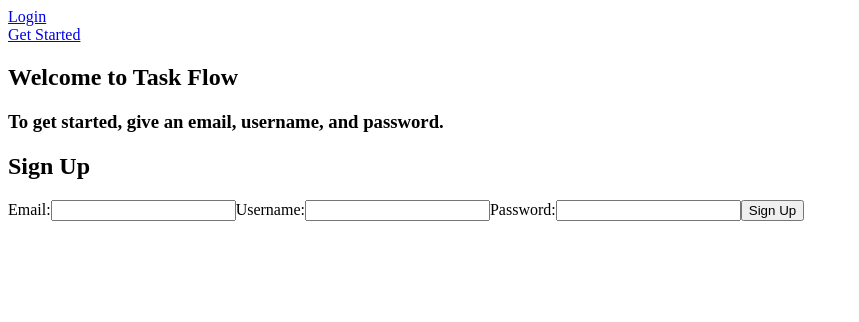
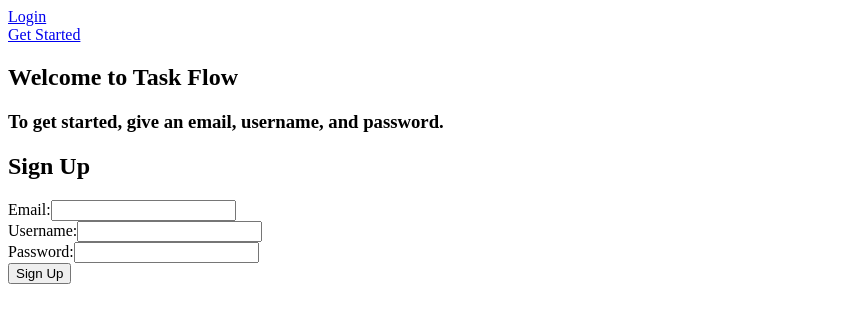
Before and after one commit to fullstackstorm/task-flow, a React (Create React App) app in the folder client/: page /signup in a window 1280 px wide. Shown: the top 322 px of the page, without its empty margins (0-859 px from the left). Built offline with nearby package versions, Linux system fonts and the light colour scheme.

Commit message:
Re-create signup form with formik.

```diff
--- a/client/src/components/SignUpForm.js
+++ b/client/src/components/SignUpForm.js
@@ -1,82 +1,68 @@
-import React, { useState } from "react";
-import { useFormik } from "formik";
+import React from "react";
+import { Formik, Field, Form, ErrorMessage } from "formik";
+import * as Yup from "yup";
 
 function SignUpForm() {
-  const [formData, setFormData] = useState({
+  const initialValues = {
     email: "",
     username: "",
     password: "",
+  };
+
+  const validationSchema = Yup.object({
+    email: Yup.string().email("Invalid email address").required("Required"),
+    username: Yup.string().required("Required"),
+    password: Yup.string().required("Required"),
   });
 
-  const handleChange = (event) => {
-    const { name, value } = event.target;
-    setFormData({
-      ...formData,
-      [name]: value,
-    });
-  };
-
-  const handleSubmit = async (event) => {
-    event.preventDefault();
-
+  const onSubmit = async (values, { setSubmitting }) => {
     // Send a POST request to the /signup endpoint
     try {
-      const response = await fetch("http://127.0.0.1:5555/signup", {
+      await fetch("http://127.0.0.1:5555/signup", {
         method: "POST",
         headers: {
           "Content-Type": "application/json",
         },
-        body: JSON.stringify(formData),
+        body: JSON.stringify(values),
       });
-
-      if (response.status === 201) {
-        // Successful signup
-        // You can redirect the user to a login page or display a success message
-      } else {
-        // Handle signup errors (e.g., validation errors or server errors)
-        // Display an error message to the user
-      }
     } catch (error) {
       console.error("Error:", error);
-      // Handle network or request-related errors
     }
+    setSubmitting(false);
   };
 
   return (
     <div className="form">
       <h2>Sign Up</h2>
-      <form onSubmit={handleSubmit}>
-        <label>
-          Email:
-          <input
-            type="email"
-            name="email"
-            value={formData.email}
-            onChange={handleChange}
-          />
-        </label>
+      <Formik
+        initialValues={initialValues}
+        validationSchema={validationSchema}
+        onSubmit={onSubmit}
+      >
+        {() => (
+          <Form>
+            <div className="form-field">
+              <label>Email:</label>
+              <Field type="email" name="email" />
+              <ErrorMessage name="email" component="div" className="error" />
+            </div>
 
-        <label>
-          Username:
-          <input
-            type="text"
-            name="username"
-            value={formData.username}
-            onChange={handleChange}
-          />
-        </label>
+            <div className="form-field">
+              <label>Username:</label>
+              <Field type="text" name="username" />
+              <ErrorMessage name="username" component="div" className="error" />
+            </div>
 
-        <label>
-          Password:
-          <input
-            type="password"
-            name="password"
-            value={formData.password}
-            onChange={handleChange}
-          />
-        </label>
-        <button type="submit">Sign Up</button>
-      </form>
+            <div className="form-field">
+              <label>Password:</label>
+              <Field type="password" name="password" />
+              <ErrorMessage name="password" component="div" className="error" />
+            </div>
+
+            <button type="submit">Sign Up</button>
+          </Form>
+        )}
+      </Formik>
     </div>
   );
 }
```
